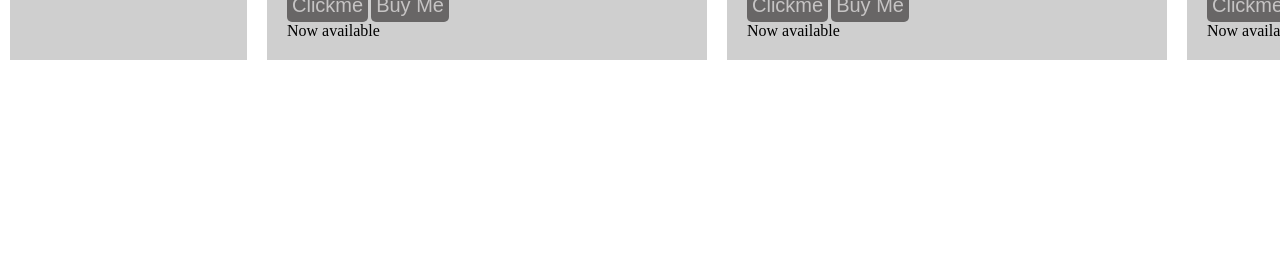
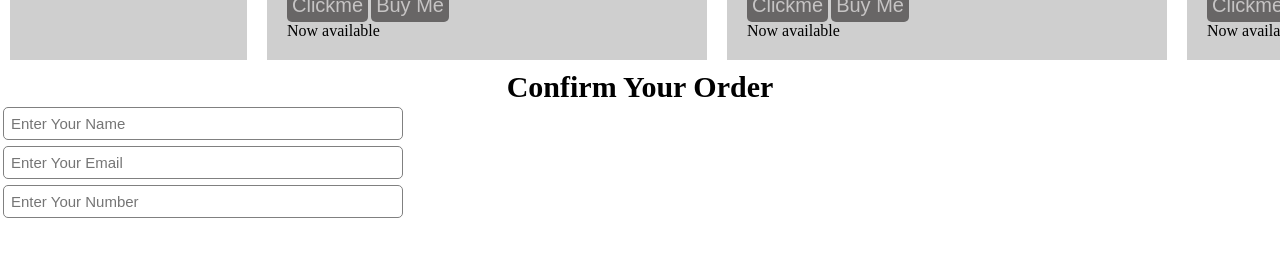
Before and after one commit to Sana-yoosuf/react-revision, a React (Create React App) app: page / in a window 1280 px wide. Shown: the part 538-794 px from the top of the page. Built offline with nearby package versions, Linux system fonts and the light colour scheme.

Commit message:
input field working

```diff
--- a/src/App.css
+++ b/src/App.css
@@ -59,3 +59,23 @@
   margin-top: 15px;
   margin-right: 3px;
 }
+.input{
+  display: flex;
+  font-size: 30px;
+  justify-content: center;
+
+}
+.input-field{
+  padding: 7px;
+  margin: 3px;
+  font-size: 15px;
+  border-radius: 5px;
+  border: 1px solid gray;
+  outline: none;
+  width: 30%;
+}
+.input-box{
+  display: flex;
+  flex-direction: column;
+
+}
--- a/src/App.js
+++ b/src/App.js
@@ -1,6 +1,7 @@
 
 import './App.css';
 import Header from './components/Header';
+import Input from './components/Input ';
 
 import ProductList from './components/ProductList';
 
@@ -9,6 +10,7 @@ function App() {
     <>
     <Header/>
     <ProductList/>
+    <Input/>
 
     </>
 
--- /dev/null
+++ b/src/components/Input .jsx
@@ -0,0 +1,26 @@
+import React from 'react'
+import { useState } from 'react'
+
+const Input  = () => {
+    const [name,setName]=useState("")
+  return (
+   <section>
+    <div className='input'>
+        <h4>Confirm Your Order</h4>
+
+    </div>
+    <div className='input-box input'>
+
+        <input className='input-field' type='text' placeholder='Enter Your Name' onChange={(event)=>{
+            setName(event.target.value)
+        }}/>
+        <h6>{name}</h6>
+        <input className='input-field' type='email' placeholder='Enter Your Email'/>
+        <input className='input-field' type='number' placeholder='Enter Your Number'/>
+
+    </div>
+   </section>
+  )
+}
+
+export default Input
```
